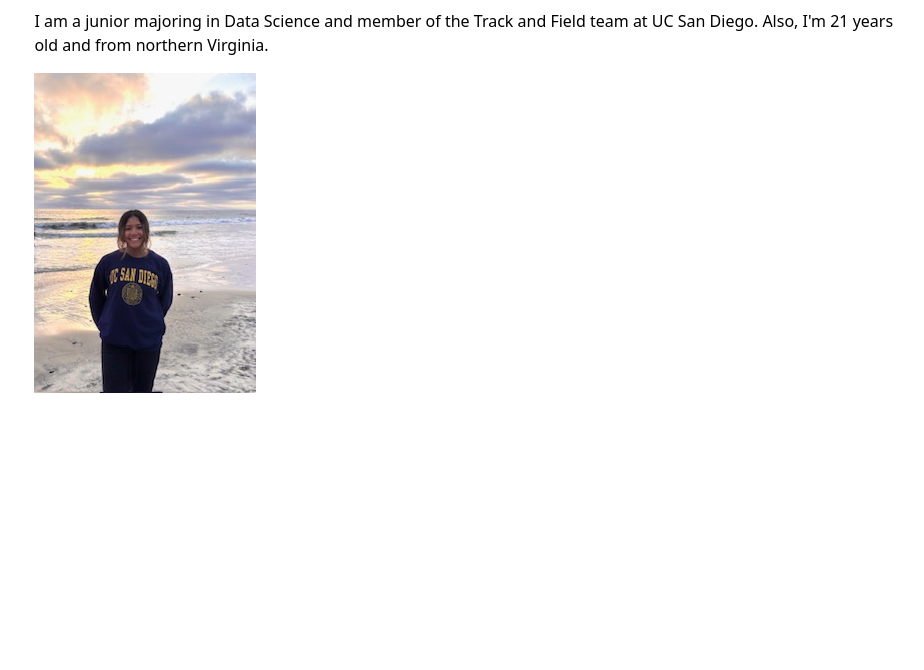
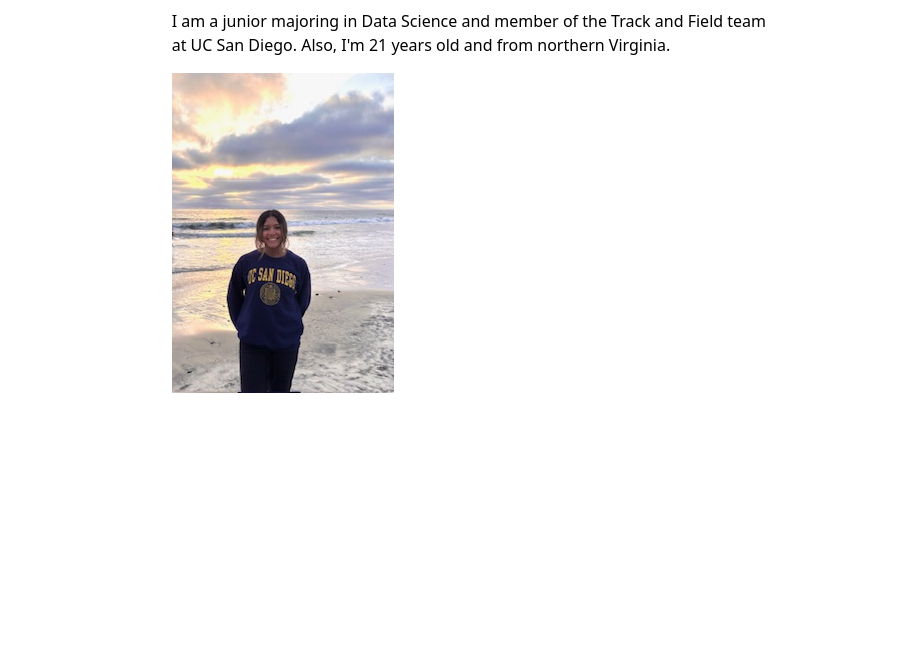
Before and after one commit to j-r-dial/JuliaDial_lab1_DSC106, a plain HTML site: page index.html in a window 1280 px wide. Shown: the part 130-800 px from the top of the page, without its empty margins (164-1088 px from the left). Drawn offline with Linux system fonts and the light colour scheme.

Commit message:
Update style.css
width

```diff
--- a/style.css
+++ b/style.css
@@ -3,7 +3,7 @@ body {
          and use the OS’s UI font as the website font
        */
     font: 100%/1.5 system-ui;
-    max-width: 100ch;
-    margin-inline: max(1em, (100% - 100ch) / 2);
+    max-width: 70ch;
+    margin-inline: max(1em, (100% - 70ch) / 2);
     padding: 1rem;
   }
```
